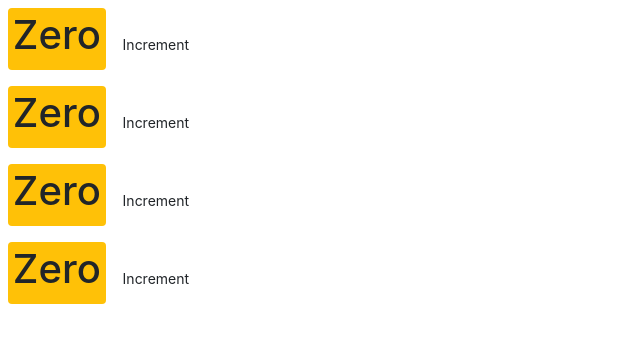
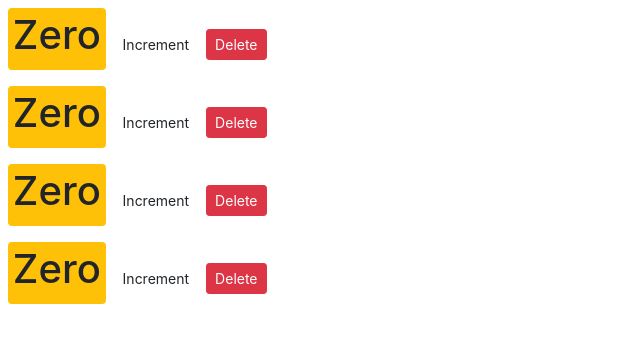
Before and after one commit to drewthedev9-tech/React-counters, a React (Create React App) app: page / in a window 1280 px wide. Shown: the top 342 px of the page, without its empty margins (0-640 px from the left). Built offline with nearby package versions, Linux system fonts and the light colour scheme.

Commit message:
started working on prject

```diff
--- a/src/components/counter.jsx
+++ b/src/components/counter.jsx
@@ -23,6 +23,7 @@
             <span className={this.getBadgeClasses()}>{this.formatCount()}</span>
             <button onClick = {() => this.handleIncrement()}
             className ='btn btn-seconadary btn-sm'>Increment</button>
+            <button onClick={this.props.onDelete}  className ='btn btn-danger btn-sm m-2'>Delete</button>
 
         </div>
         );
--- a/src/components/counters.jsx
+++ b/src/components/counters.jsx
@@ -7,15 +7,23 @@
             {id: 1, value: 0 },
             {id: 2, value: 0 },
             {id: 3, value: 0 },
-            {id: 4, value: 0 },
+            {id: 4, value: 0 }
+        ]
+      };
+      handleDelete = (counterId) => {
+        console.log("Event Handler called");
+    };
 
-        ]
-      }
+
     render() {
-        return (<div>
-           {this.state.counters.map( counter =>
-            <Counter key={counter.id} value={counter.value}/>)}
-            </div>  );
+        return (
+            <div>
+            {this.state.counters.map( counter =>
+                <Counter key={counter.id} onDelete = {this.handleDelete} value={counter.value}/>
+
+        )}
+            </div>
+           );
     }
 }
 
```
